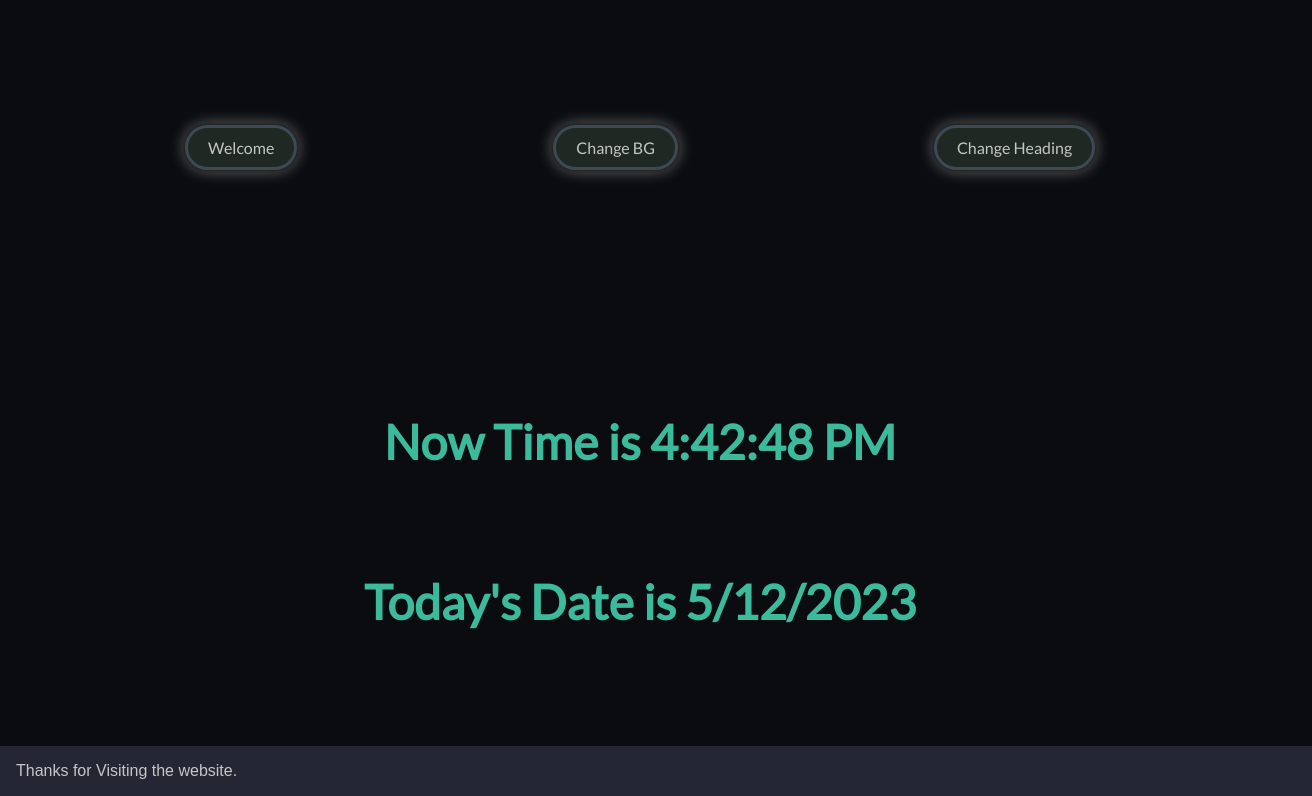
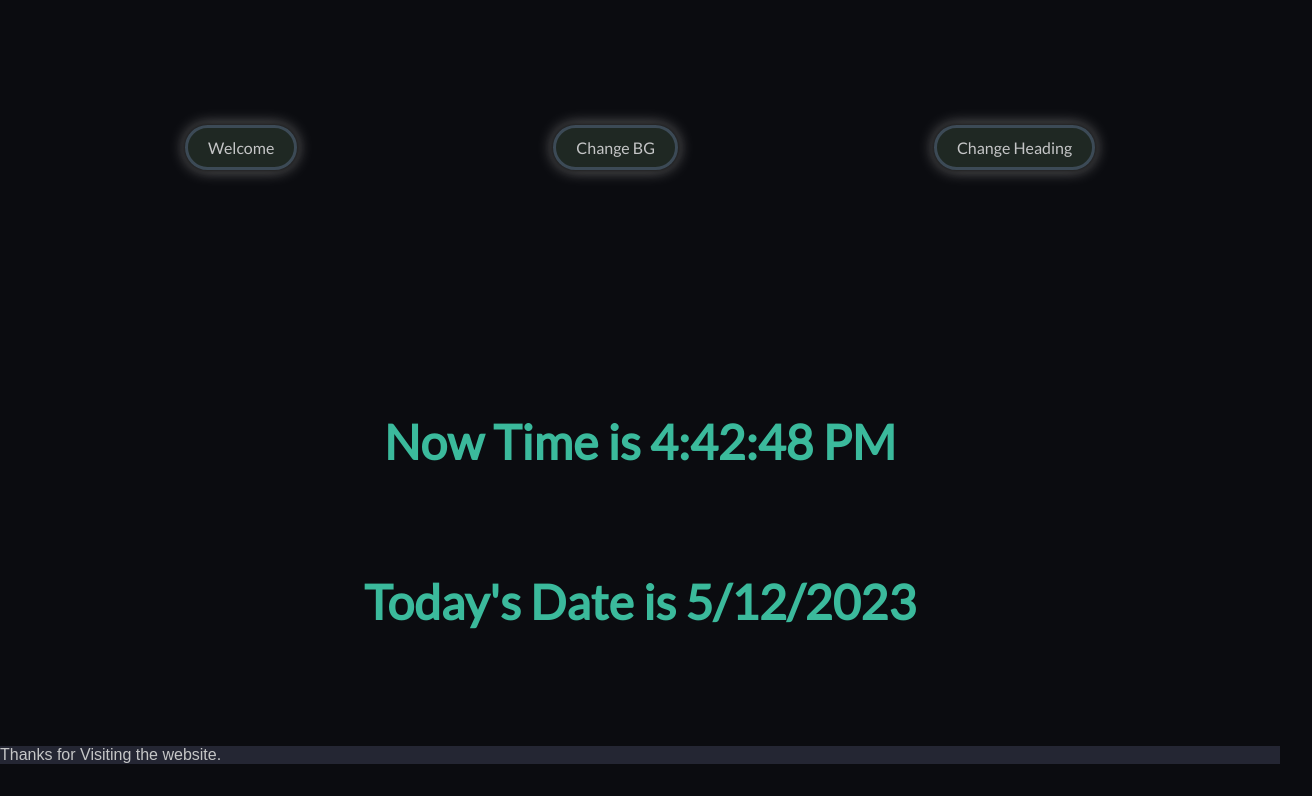
Before and after one commit to Sid-das-2023/Webwiz_task_Sid, a plain HTML site: page index.html in a window 1280 px wide. Shown: the part 643-1439 px from the top of the page, 1312 px wide, since content can reach past the window. After the commit the page ends 1407 px from the top, so only its background shows below. Drawn offline with nearby package versions, Linux system fonts and the light colour scheme; a web font is replaced by a local one.

Commit message:
Update pagestyle.css
Corrected the horizontal scroll problem

```diff
--- a/pagestyle.css
+++ b/pagestyle.css
@@ -5,7 +5,7 @@
 }
 nav {
   display: flex;
-  width: 100vw;
+  // deleted the width so that it can take the space of the viewport automatically
   justify-content: end;
   align-items: center;
   background-color: rgba(67, 69, 92, 0.46);
@@ -125,8 +125,7 @@ button:hover {
   transition: 200ms;
 }
 footer {
-  position: relative;
-  width: 100vw;
+   // deleted the width and the position so that it can take the space of the viewport automatically
   padding: 2vh;
   font-family: sans-serif;
   font-size: 1rem;
```
